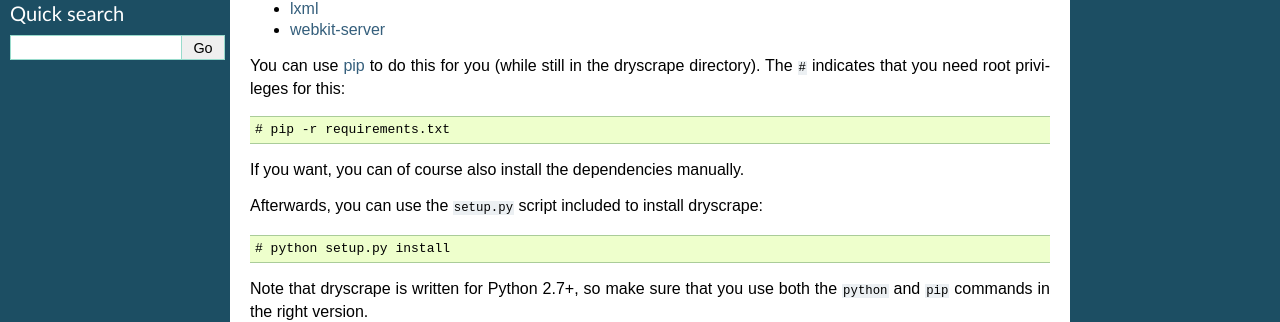
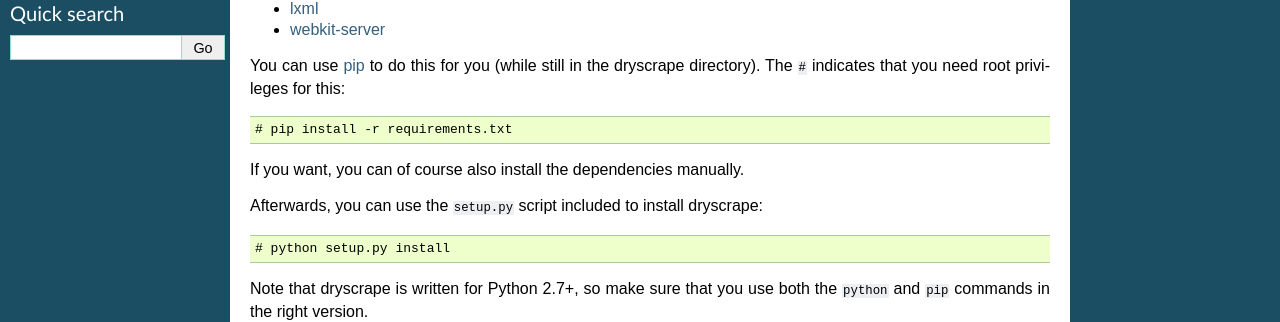
Before and after one commit to niklasb/dryscrape, a Sphinx documentation site: the page built from docs/installation.rst, in a window 1280 px wide. Shown: the part 226-548 px from the top of the page. Built offline with Sphinx 7.4.7, drawn with Linux system fonts in a browser that asks for light colours.

Commit message:
fix wrong command line in installation instructions

```diff
--- a/docs/installation.rst
+++ b/docs/installation.rst
@@ -21,7 +21,7 @@
 
 ::
 
-  # pip -r requirements.txt
+  # pip install -r requirements.txt
 
 If you want, you can of course also install the dependencies manually.
 
```
